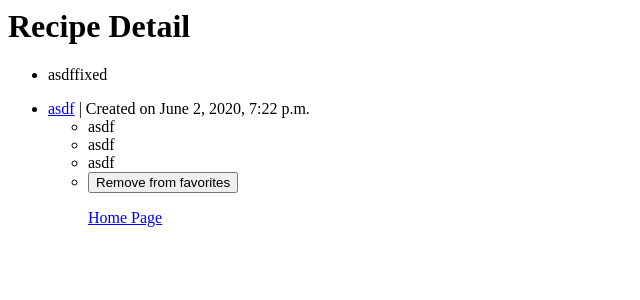
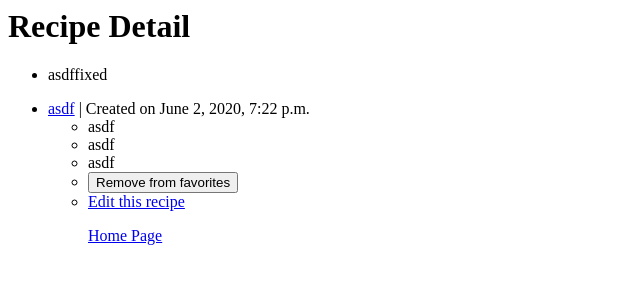
Before and after one commit to knmarvel/recipebox, a Django app: page /recipe/1/ in a window 1280 px wide. Shown: the top 300 px of the page, without its empty margins (0-640 px from the left). Run offline with Django 3.2, Linux system fonts and the light colour scheme; a user stored in the database is signed in; data comes from the database, SQL or seed files in the repository; both versions use the stored data as it was after the commit.

Commit message:
edit recipe functional

```diff
--- a/recipe/templates/recipe.html
+++ b/recipe/templates/recipe.html
@@ -26,6 +26,11 @@
                         {% else %}
                             <a href="{% url 'unfavorite' id=recipe.id %}"><button>Remove from favorites</button></a>
                         {% endif %}
+                </li>
+                <li>
+                        {% if request.user == recipe.author.user or request.user.is_staff %}
+                            <a href="{% url 'edit' id=recipe.id %}">Edit this recipe</a>
+                        {% endif %}
                     {% else %}
                         <a href="{% url 'login' %}">Log in to favorite this recipe.</a>
                     {% endif %}
--- a/recipe/urls.py
+++ b/recipe/urls.py
@@ -8,6 +8,7 @@ urlpatterns = [
     path('add_author/', views.add_author, name='add_author'),
     path('author/<int:id>/', views.author, name='author'),
     path('recipe/<int:id>/', views.recipe, name='recipe'),
+    path('edit<int:id>/', views.edit_recipe, name="edit"),
     path('favorite/<int:id>/', views.favorite, name='favorite'),
     path('unfavorite/<int:id>/', views.unfavorite, name='unfavorite'),
     path('login/', views.loginview, name='login'),
--- a/recipe/views.py
+++ b/recipe/views.py
@@ -89,6 +89,51 @@ def add_recipe(request):
 
 
 @login_required
+def edit_recipe(request, id):
+    html = "generic_form.html"
+    old_recipe = RecipeItem.objects.get(id=id)
+    if request.user.is_staff:
+        form = AddRecipeForm(initial={
+            'title': old_recipe.title,
+            'author': old_recipe.author,
+            'description': old_recipe.description,
+            'time_required': old_recipe.time_required,
+            'instructions': old_recipe.instructions,
+        })
+        if request.method == "POST":
+            form = AddRecipeForm(request.POST)
+            form.is_valid()
+            data = form.cleaned_data
+            this_recipe = RecipeItem.objects.get(id=id)
+            this_recipe.title = data['title']
+            this_recipe.author = data['author']
+            this_recipe.description = data['description']
+            this_recipe.time_required = data['time_required']
+            this_recipe.instructions = data['instructions']
+            this_recipe.save()
+            return redirect(recipe, id=this_recipe.id)
+    elif request.user == old_recipe.author.user:
+        form = NotStaffRecipeForm(initial={
+            'title': old_recipe.title,
+            'description': old_recipe.description,
+            'time_required': old_recipe.time_required,
+            'instructions': old_recipe.instructions,
+        })
+        if request.method == "POST":
+            form = NotStaffRecipeForm(request.POST)
+            form.is_valid()
+            data = form.cleaned_data
+            this_recipe = RecipeItem.objects.get(id=id)
+            this_recipe.title = data['title']
+            this_recipe.description = data['description']
+            this_recipe.time_required = data['time_required']
+            this_recipe.instructions = data['instructions']
+            this_recipe.save()
+            return redirect(recipe, id=this_recipe.id)
+    return render(request, html, {'form': form})
+
+
+@login_required
 def add_author(request):
     html = "generic_form.html"
     form = AddAuthorForm()
```
Also changed, not shown: db.sqlite3.
